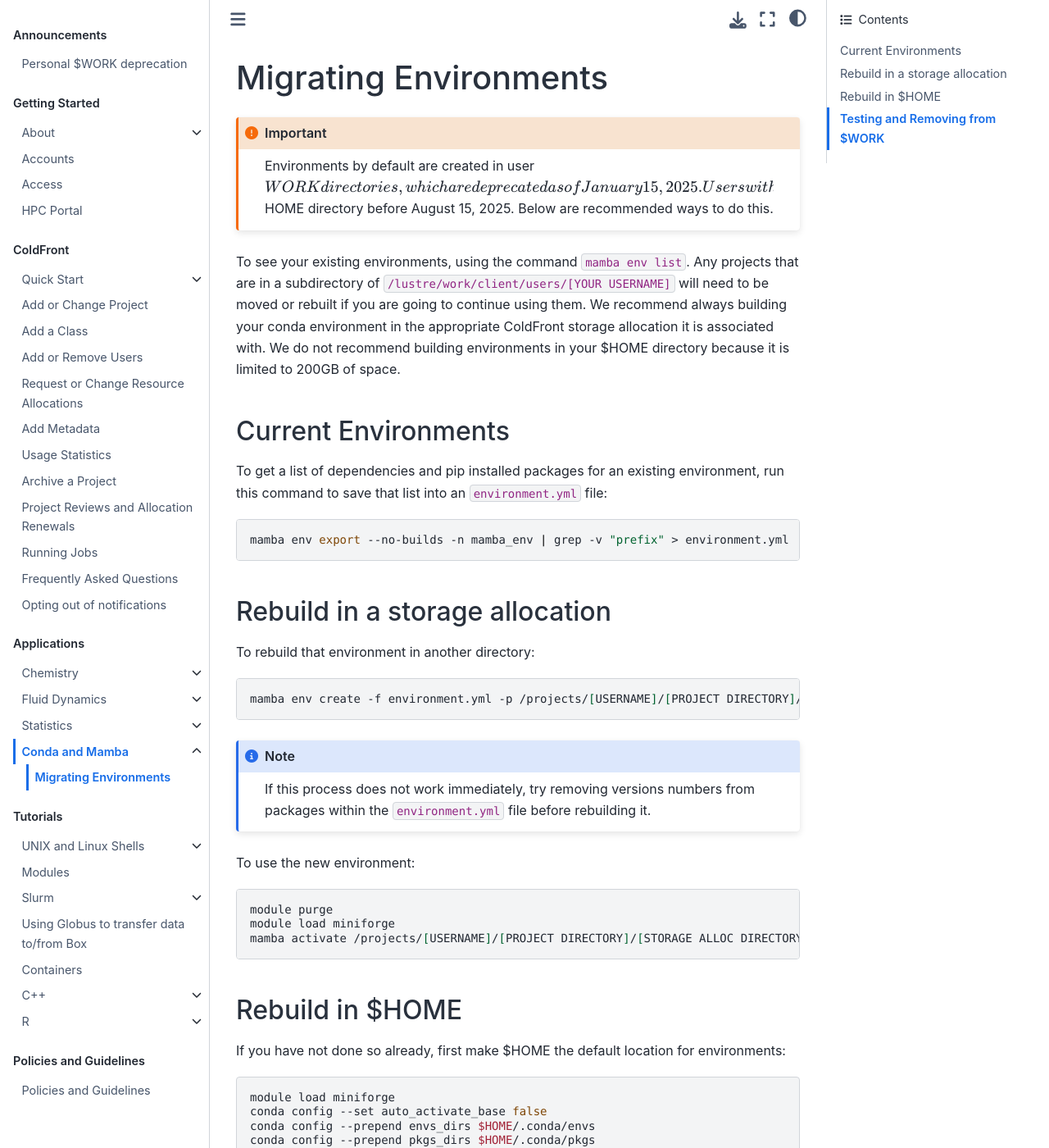
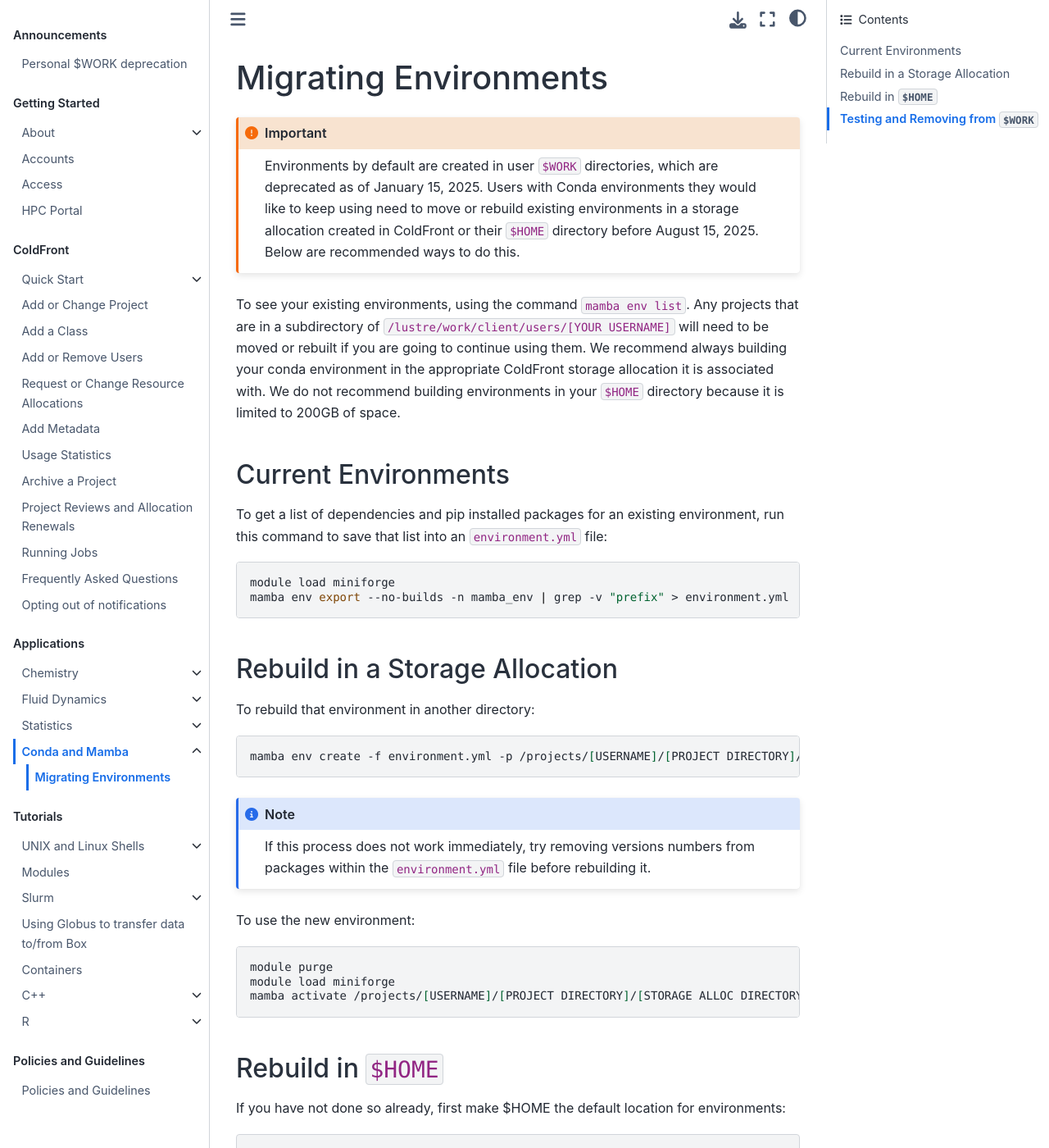
Before and after one commit to SouthernMethodistUniversity/hpc_docs, a Jupyter Book: the page built from docs/examples/conda/migration.md, in a window 1280 px wide and 1400 px high. Shown: the whole window at 82% size. Built offline with Jupyter Book 1.0.4 settings and Sphinx 7.4.7 and the Sphinx Book theme 1.1.4, drawn with Linux system fonts in a browser that asks for light colours; some of the changed text lies outside the part shown.

Commit message:
Update migration.md

````diff
--- a/docs/examples/conda/migration.md
+++ b/docs/examples/conda/migration.md
@@ -1,20 +1,21 @@
 # Migrating Environments
 
 :::{important}
-Environments by default are created in user $WORK directories, which are deprecated as of January 15, 2025. Users with Conda environments they would like to keep using need to move or rebuild existing environments in a storage allocation created in ColdFront or their $HOME directory before August 15, 2025. Below are recommended ways to do this.
+Environments by default are created in user `$WORK` directories, which are deprecated as of January 15, 2025. Users with Conda environments they would like to keep using need to move or rebuild existing environments in a storage allocation created in ColdFront or their `$HOME` directory before August 15, 2025. Below are recommended ways to do this.
 :::
 
-To see your existing environments, using the command `mamba env list`. Any projects that are in a subdirectory of `/lustre/work/client/users/[YOUR USERNAME]` will need to be moved or rebuilt if you are going to continue using them. We recommend always building your conda environment in the appropriate ColdFront storage allocation it is associated with. We do not recommend building environments in your $HOME directory because it is limited to 200GB of space.
+To see your existing environments, using the command `mamba env list`. Any projects that are in a subdirectory of `/lustre/work/client/users/[YOUR USERNAME]` will need to be moved or rebuilt if you are going to continue using them. We recommend always building your conda environment in the appropriate ColdFront storage allocation it is associated with. We do not recommend building environments in your `$HOME` directory because it is limited to 200GB of space.
 
 ## Current Environments
 
 To get a list of dependencies and pip installed packages for an existing environment, run this command to save that list into an `environment.yml` file:
 
 ```bash
+module load miniforge
 mamba env export --no-builds -n mamba_env | grep -v "prefix" > environment.yml
 ```
 
-## Rebuild in a storage allocation
+## Rebuild in a Storage Allocation
 
 To rebuild that environment in another directory:
 
@@ -34,7 +35,7 @@ module load miniforge
 mamba activate /projects/[USERNAME]/[PROJECT DIRECTORY]/[STORAGE ALLOC DIRECTORY]/.conda/envs/mamba_env
 ```
 
-## Rebuild in $HOME
+## Rebuild in `$HOME`
 
 If you have not done so already, first make $HOME the default location for environments:
 
@@ -45,7 +46,7 @@ conda config --prepend envs_dirs $HOME/.conda/envs
 conda config --prepend pkgs_dirs $HOME/.conda/pkgs
 ```
 
-To rebuild you environment in $HOME:
+To rebuild you environment in `$HOME`:
 
 ```bash
 mamba env create -f environment.yml -p $HOME/.conda/envs/mamba_env
@@ -55,7 +56,7 @@ mamba env create -f environment.yml -p $HOME/.conda/envs/mamba_env
 If this process does not work immediately, try removing versions numbers from packages within the `environment.yml` file before rebuilding it.
 ```
 
-To use the new environment:`
+To use the new environment:
 
 ```bash
 module purge
````
Also changed, not shown: other parts of docs/examples/conda/migration.md (+3 -3 lines).
